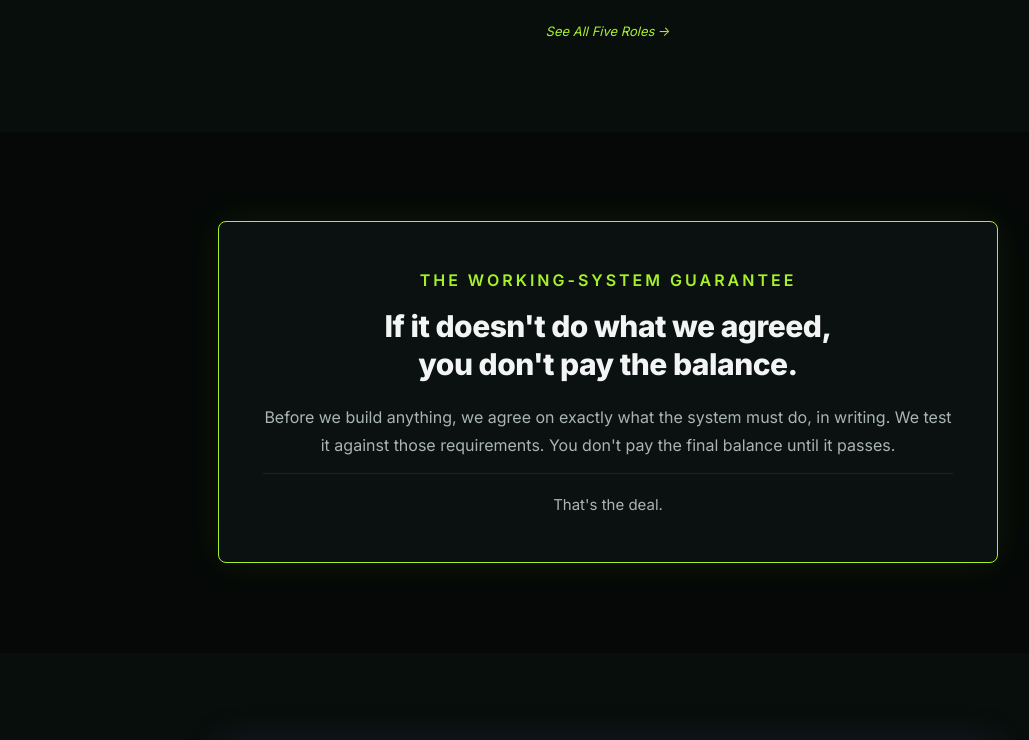
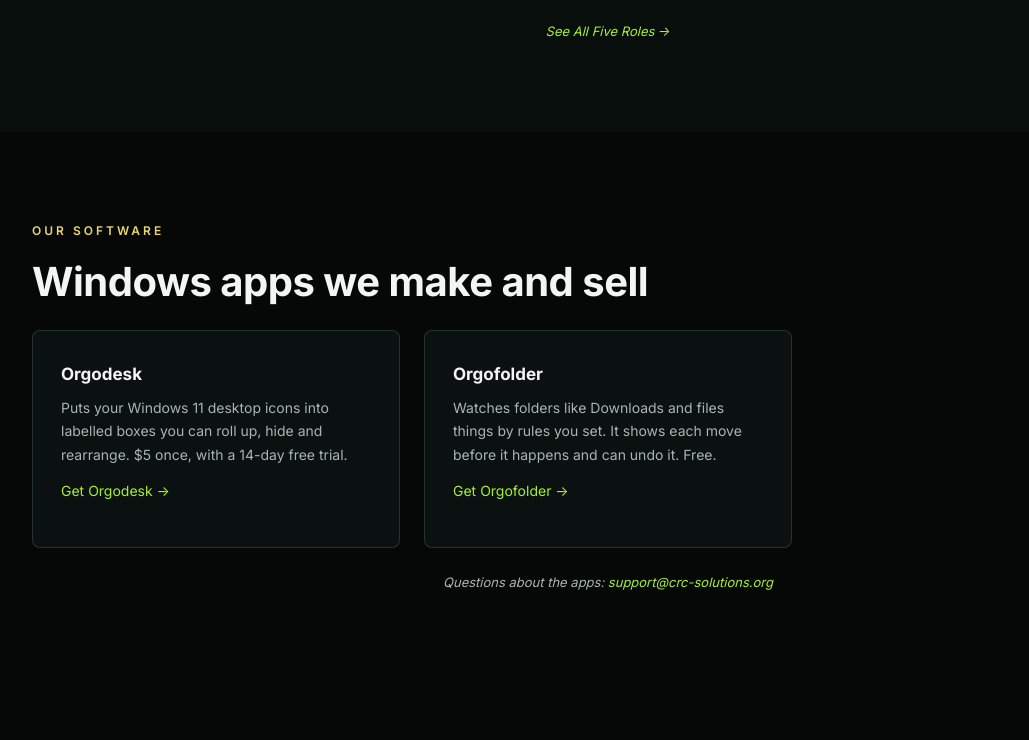
Before and after one commit to Carlos-Roman-Conville/Website, a plain HTML site: page website/index.html in a window 1280 px wide. Shown: the part 2344-3084 px from the top of the page, without its empty margins (32-1061 px from the left). Drawn offline with Linux system fonts and the light colour scheme; no server answers.

Commit message:
feat(site): add the Orgodesk and Orgofolder apps section, an Apps footer link and app support email
Co-Authored-By: Claude Opus 5.5 <noreply@anthropic.com>

```diff
--- a/website/index.html
+++ b/website/index.html
@@ -33,6 +33,7 @@
     "sameAs": [
       "https://www.linkedin.com/in/carlos-roman-conville-068781217/",
       "https://github.com/Carlos-Roman-Conville",
+      "https://rexochango.gumroad.com/",
       "https://www.upwork.com/freelancers/~019b245e83c21e9b37"
     ]
   }
@@ -152,6 +153,27 @@
     </div>
   </section>
 
+  <!-- Apps -->
+  <section class="section" id="apps">
+    <div class="container">
+      <p class="section-tag">Our Software</p>
+      <h2 class="section-title">Windows apps we make and sell</h2>
+      <div class="cat-grid">
+        <div class="service-outcome-card fade-up">
+          <h3>Orgodesk</h3>
+          <p>Puts your Windows 11 desktop icons into labelled boxes you can roll up, hide and rearrange. $5 once, with a 14-day free trial.</p>
+          <p><a href="https://rexochango.gumroad.com/l/orgodesk" target="_blank" rel="noopener">Get Orgodesk &rarr;</a></p>
+        </div>
+        <div class="service-outcome-card fade-up">
+          <h3>Orgofolder</h3>
+          <p>Watches folders like Downloads and files things by rules you set. It shows each move before it happens and can undo it. Free.</p>
+          <p><a href="https://rexochango.gumroad.com/" target="_blank" rel="noopener">Get Orgofolder &rarr;</a></p>
+        </div>
+      </div>
+      <p class="service-supporting-note fade-up">Questions about the apps: <a href="mailto:support@crc-solutions.org">support@crc-solutions.org</a></p>
+    </div>
+  </section>
+
   <!-- Working-System Guarantee -->
   <section class="section" id="guarantee">
     <div class="container">
@@ -201,6 +223,7 @@
         <a href="contact.html">Contact</a>
         <a href="privacy.html">Privacy</a>
         <a href="https://www.linkedin.com/in/carlos-roman-conville-068781217/" target="_blank" rel="noopener">LinkedIn</a>
+        <a href="https://rexochango.gumroad.com/" target="_blank" rel="noopener">Apps</a>
         <a href="https://github.com/Carlos-Roman-Conville" target="_blank" rel="noopener">GitHub</a>
       </div>
     </div>
```
Also changed, not shown: website/about.html (+1 -0 lines), website/contact.html (+5 -0 lines), website/privacy.html (+1 -0 lines), website/services.html (+1 -0 lines).
